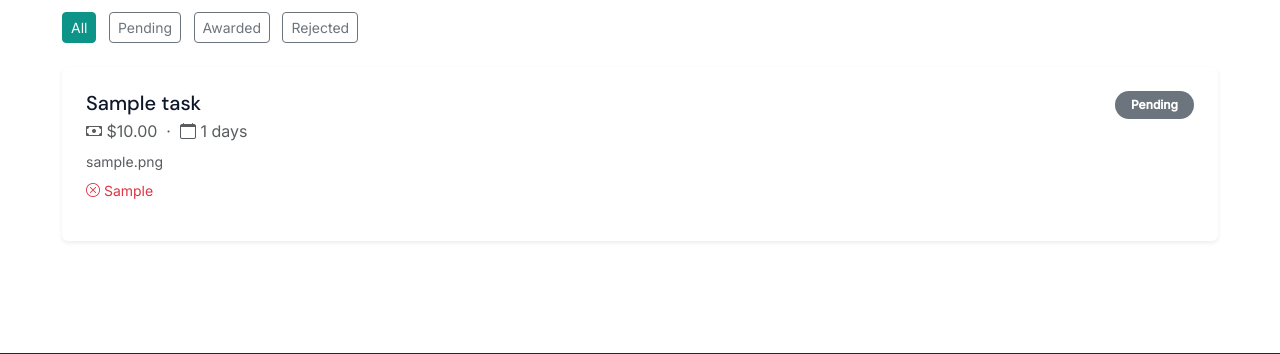
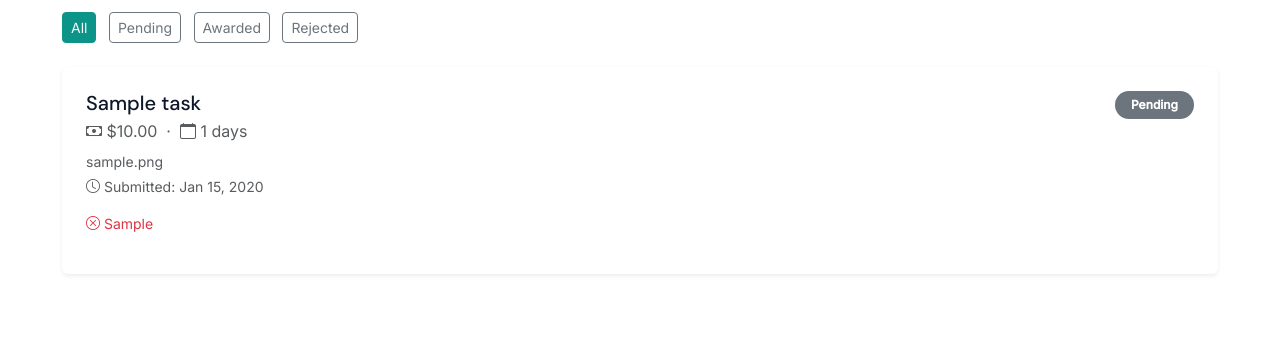
Before and after one commit to thevinduperera/gigbridge, a Django app: page /proposals/mine/ in a window 1280 px wide. Shown: the part 220-574 px from the top of the page. Run offline with Django 5.2, Linux system fonts and the light colour scheme; a user stored in the database is signed in; tables that the repository leaves empty hold one stand-in row (values such as "Sample post").

Commit message:
style: add submission date to proposal cards

```diff
--- a/templates/proposals/my_proposals.html
+++ b/templates/proposals/my_proposals.html
@@ -59,6 +59,9 @@
             <i class="bi bi-calendar"></i> {{ p.estimated_days }} days
           </p>
           <p class="mb-0 text-muted small">{{ p.cover_letter|truncatewords:20 }}</p>
+          <p class="text-muted small mt-1">
+  <i class="bi bi-clock"></i> Submitted: {{ p.created_at|date:"M d, Y" }}
+</p>
           {% if p.reject_reason %}
           <p class="text-danger mt-2 small">
             <i class="bi bi-x-circle"></i> {{ p.reject_reason }}
```
